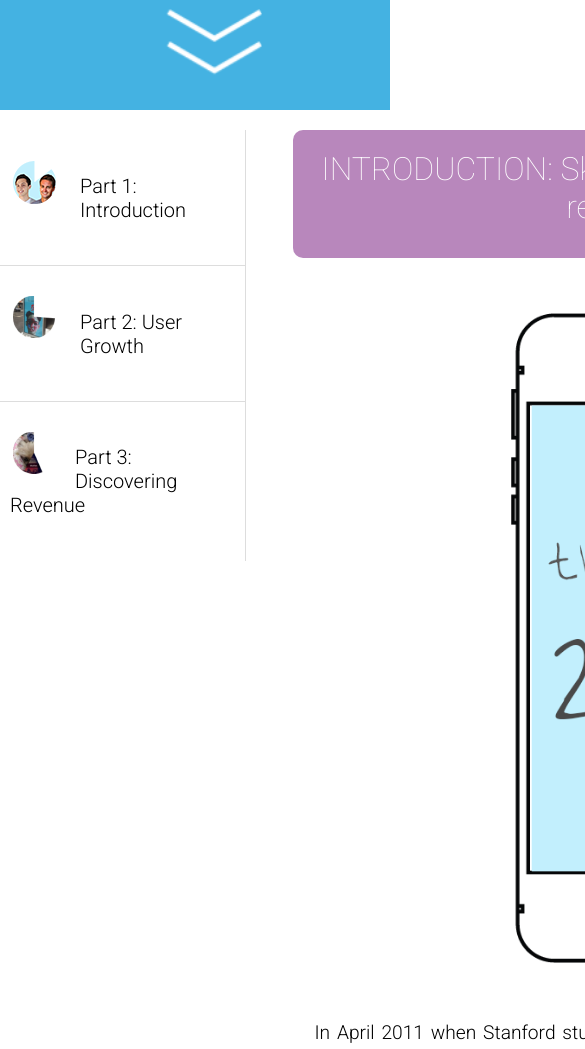
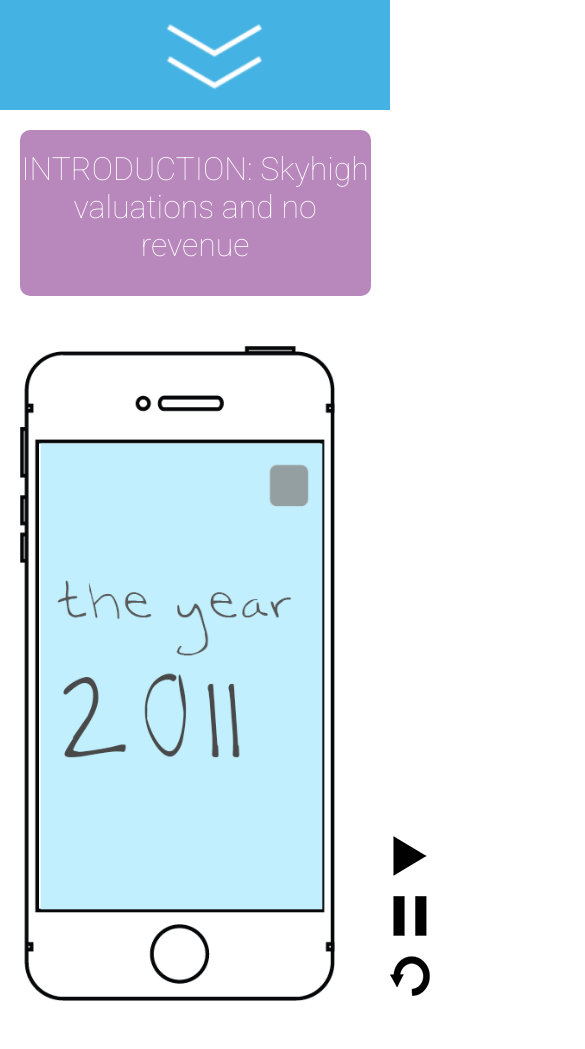
Before and after one commit to gurmanbh/snapchat-web, a plain HTML site: page index.html in a window 390 px wide. Shown: the part 742-1791 px from the top of the page, 585 px wide, since content can reach past the window. Drawn offline with Linux system fonts and the light colour scheme.

Commit message:
more responsive

```diff
--- a/css/style.css
+++ b/css/style.css
@@ -56,7 +56,9 @@
 }
 
 
- body { margin:0; }
+body {
+    margin:0;
+}
 
 h1 {
     font-family: 'roboto', sans-serif;
@@ -389,6 +391,37 @@ font-size: 2em;
         line-height:1.2em;
         font-family: 'roboto', sans-serif;
         font-weight: 400;
-    font-size: 5em;
+        font-size: 4.5em;
         margin-left: 5%;
     }
+
+    #rail {
+        display: none;
+    }
+
+    #content {
+        margin-left: auto;
+        margin-right: auto;
+        width: 90%;
+    }
+
+    #wrapper {
+        min-width: 0;
+    }
+
+    .purplehead{
+        margin-left: auto;
+        margin-right: auto;
+        width: 100%;
+    }
+
+
+    .inter {
+        position: relative;
+        margin-top: 50px;
+        margin-left: 0;
+        margin-right: auto;
+        width:80%;
+    }
+
+}
--- a/index.html
+++ b/index.html
@@ -58,6 +58,7 @@
                 <div data-headid="intro" class="purplehead">
                     <h1>INTRODUCTION: Skyhigh valuations and no revenue</h1>
                 </div>
+                <div class = "block">
                     <div class="inter" id="snap1" data-ph="phn1">
                         <img src="img/phone.png" align="center" class = "ph"/>
                         <div class="stuff">
@@ -71,6 +72,7 @@
                             <div class='reset button s-snap1' align='center' data-button="reset" data-build="snap1" ></div>
                         </div>
                     </div>
+                </div>
                     <div class='para'>
                 <p>In April 2011 when Stanford student, Evan Speigel floated the idea of a platform for self-destructing images, the idea was immediately dismissed by his classmates. After collaborating with Bobby Murphy and Reggie Brown, three months later, he finally launched the app. Today, the brand they created - Snapchat, comes with a valuation that varies between $15-19 billion.</br></br>
 
```
Lines whose indentation alone changed are shown as unchanged.
